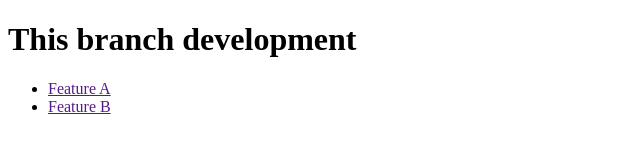
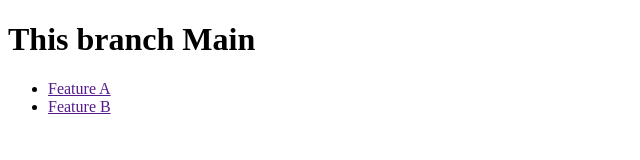
Before and after one commit to YusufHusain243/Section1_Versioning, a plain HTML site: page index.html in a window 1280 px wide. Shown: the whole page, without its empty margins (0-640 px from the left). Drawn offline with Linux system fonts and the light colour scheme.

Commit message:
Final project

```diff
--- a/index.html
+++ b/index.html
@@ -5,11 +5,11 @@
     <meta charset="UTF-8" />
     <meta http-equiv="X-UA-Compatible" content="IE=edge" />
     <meta name="viewport" content="width=device-width, initial-scale=1.0" />
-    <title>Development</title>
+    <title>Main</title>
 </head>
 
 <body>
-    <h1>This branch development</h1>
+    <h1>This branch Main</h1>
     <ul>
         <li>
             <a href="">Feature A</a>
```
